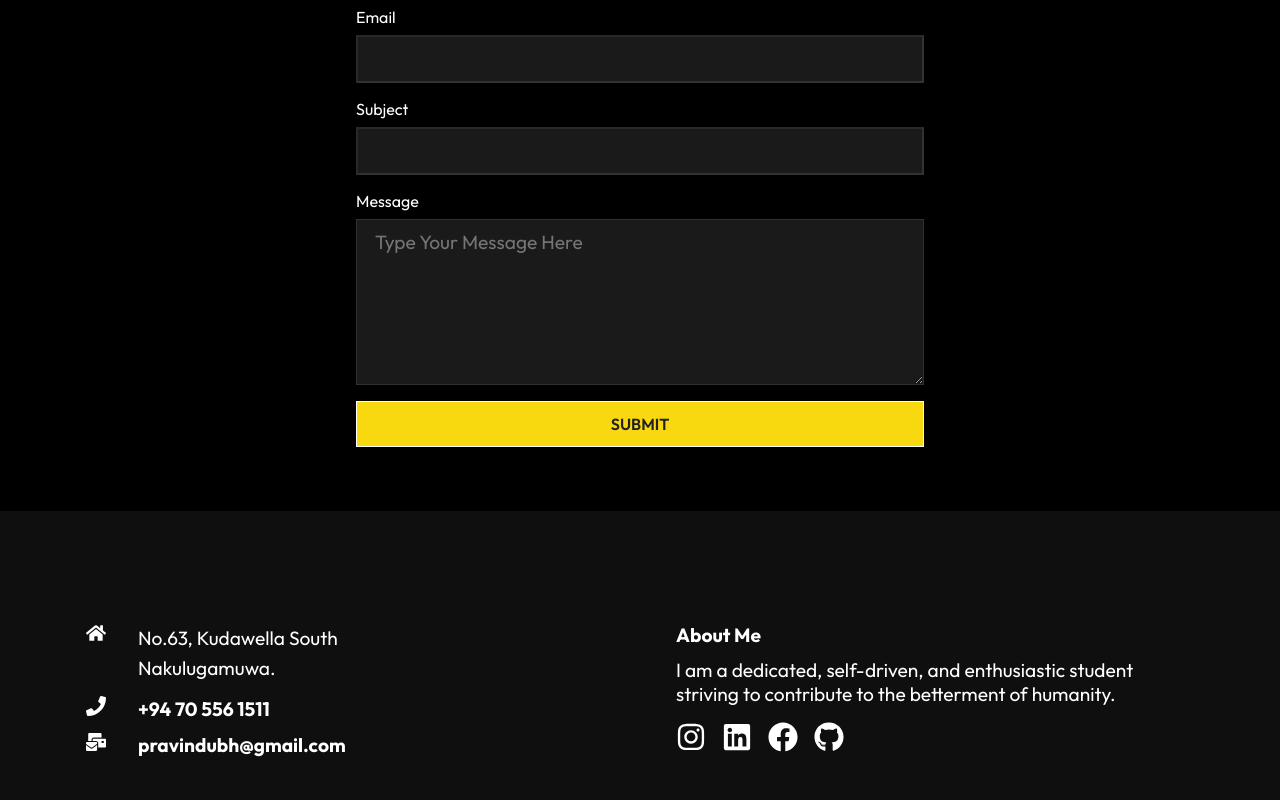
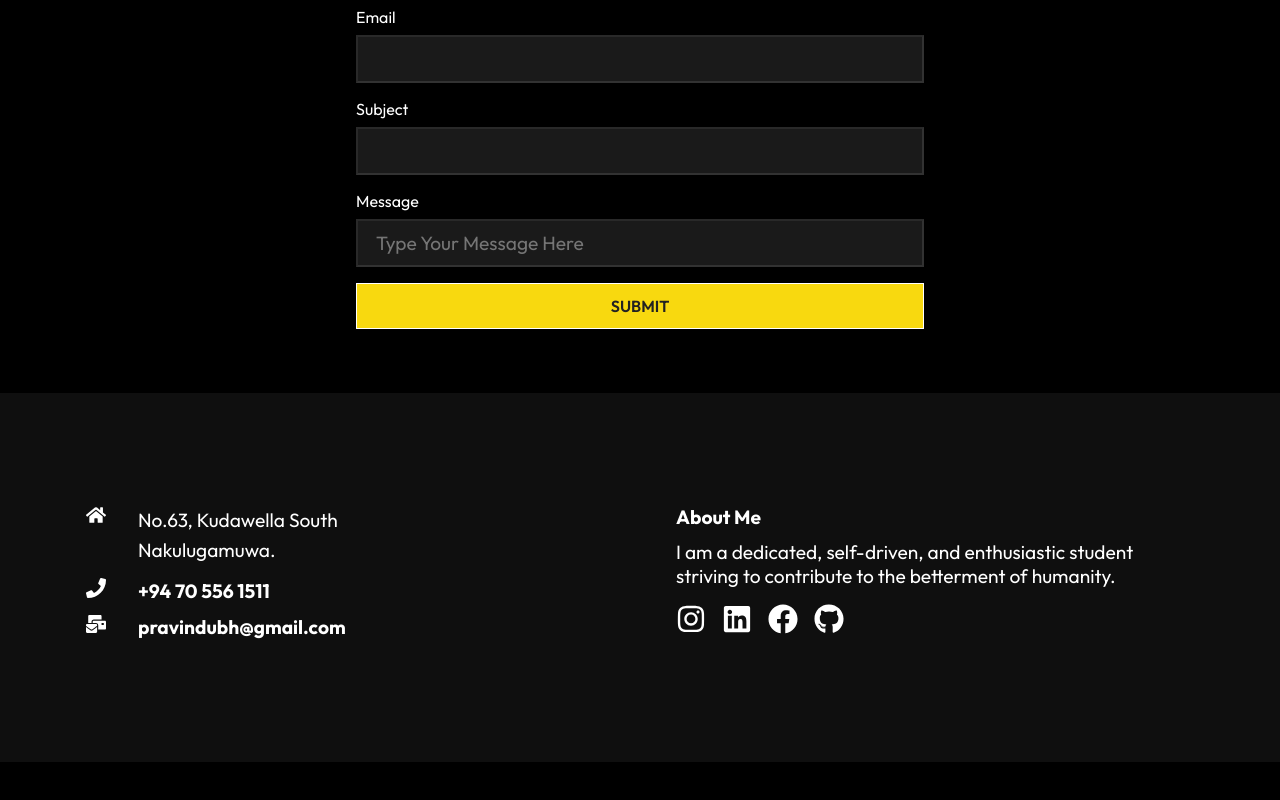
Before and after one commit to Pravindu-Bhashitha/My-Portfolio-Website, a React (Create React App) app: page /contact in a window 1280 px wide. Shown: the part 789-1589 px from the top of the page. After the commit the page ends 1551 px from the top, so only its background shows below. Built offline with nearby package versions, Linux system fonts and the light colour scheme.

Commit message:
Add contact form

```diff
--- a/src/components/Contactform.js
+++ b/src/components/Contactform.js
@@ -18,8 +18,9 @@ const ContactForm = () => {
         <label>Subject</label>
         <input type="text" id="subject" name="subject" value={subject} onChange={(e) => setSubject(e.target.value)} required />
         <label>Message</label>
-        <textarea
+        <input
           rows="6"
+          type="text"
           placeholder="Type Your Message Here"
           id="message"
           name="message"
```
